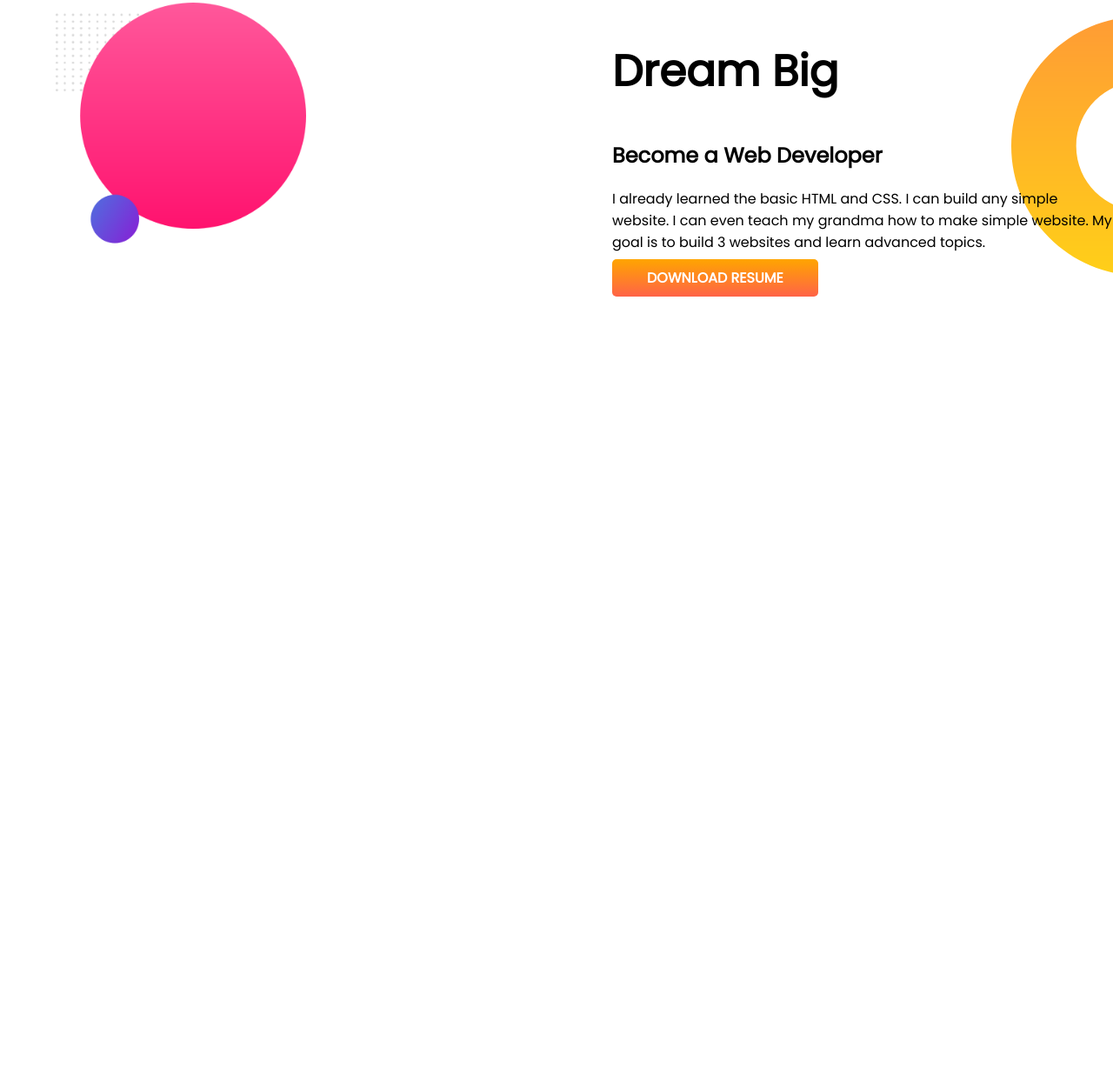
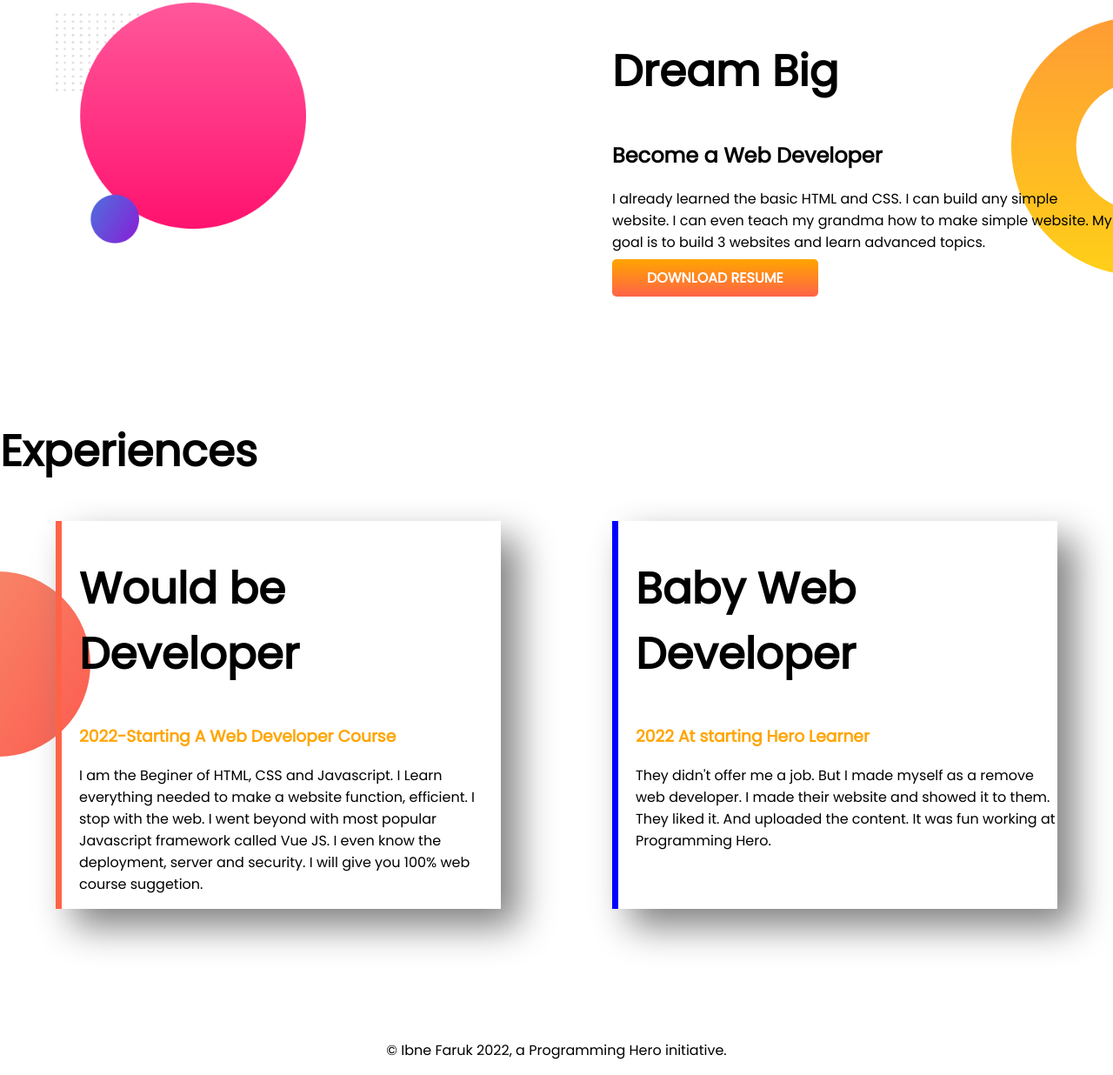
Before and after one commit to mdalsahafibnefaruk/developer-portfolio, a plain HTML site: page index.html in a window 1280 px wide. Shown: the part 610-1846 px from the top of the page at 87% size. Before the commit the page ends 1092 px from the top, so only its background shows below. Drawn offline with Linux system fonts and the light colour scheme.

Commit message:
styled border and added footer

```diff
--- a/index.html
+++ b/index.html
@@ -13,7 +13,7 @@
 </head>
 
 <body>
-    <section class="top-banner">
+    <section class="top-banner flexible-container">
         <div class="half-width">
             <h1>Welcome To</h1>
             <h1><span class="orange-color">Ibne Faruk</span> World</h1>
@@ -31,7 +31,7 @@
             <img src="images/my-bg.png" alt="">
         </div>
     </section>
-    <section class="dream-big">
+    <section class="dream-big  flexible-container">
         <div class="half-width">
             <img src="images/my-bg2.png" alt="">
 
@@ -45,9 +45,33 @@
         </div>
 
     </section>
+    <section class="experience-area">
+        <h1>Experiences</h1>
+        <div class="flexible-container">
+            <div id="would-be-developer" class="experience-item">
+                <h1>Would be Developer</h1>
+                <h3 class="orange-color">2022-Starting A Web Developer Course</h3>
+                <p>I am the Beginer of HTML, CSS and Javascript. I Learn everything needed to make a website function,
+                    efficient. I stop with the web. I went beyond with most popular Javascript framework called Vue JS.
+                    I
+                    even know the deployment, server and security. I will give you 100% web course suggetion.</p>
+            </div>
+            <div id="baby-web-developer" class="experience-item">
+                <h1>Baby Web Developer</h1>
+                <h3 class="orange-color">2022 At starting Hero Learner</h3>
+                <p>They didn't offer me a job. But I made myself as a remove web developer. I made their website and
+                    showed it to them. They liked it. And uploaded the content. It was fun working at Programming Hero.
+                </p>
+            </div>
+
+        </div>
+    </section>
 
 
 
 </body>
+<footer>
+    <p>© Ibne Faruk 2022, a Programming Hero initiative.</p>
+</footer>
 
 </html>
--- a/style.css
+++ b/style.css
@@ -13,7 +13,7 @@ h1 {
     color: orange;
 }
 
-section {
+.flexible-container {
     display: flex;
     margin-bottom: 150px;
 }
@@ -21,6 +21,7 @@ section {
 .half-width {
     width: 50%;
     padding-left: 5%;
+
 }
 
 .half-width img {
@@ -48,3 +49,26 @@ section {
     background-repeat: no-repeat;
     background-position: right;
 }
+
+.experience-area {
+    background-image: url(images/exp-bg.png);
+    background-repeat: no-repeat;
+    background-position: left;
+}
+
+.experience-item {
+    box-shadow: 20px 20px 40px gray;
+    width: 40%;
+    margin-left: 5%;
+    margin-right: 5%;
+    padding-left: 20px;
+    border-left: 7px solid blue;
+}
+
+#would-be-developer {
+    border-left: 7px solid tomato;
+}
+
+footer p {
+    text-align: center;
+}
```
